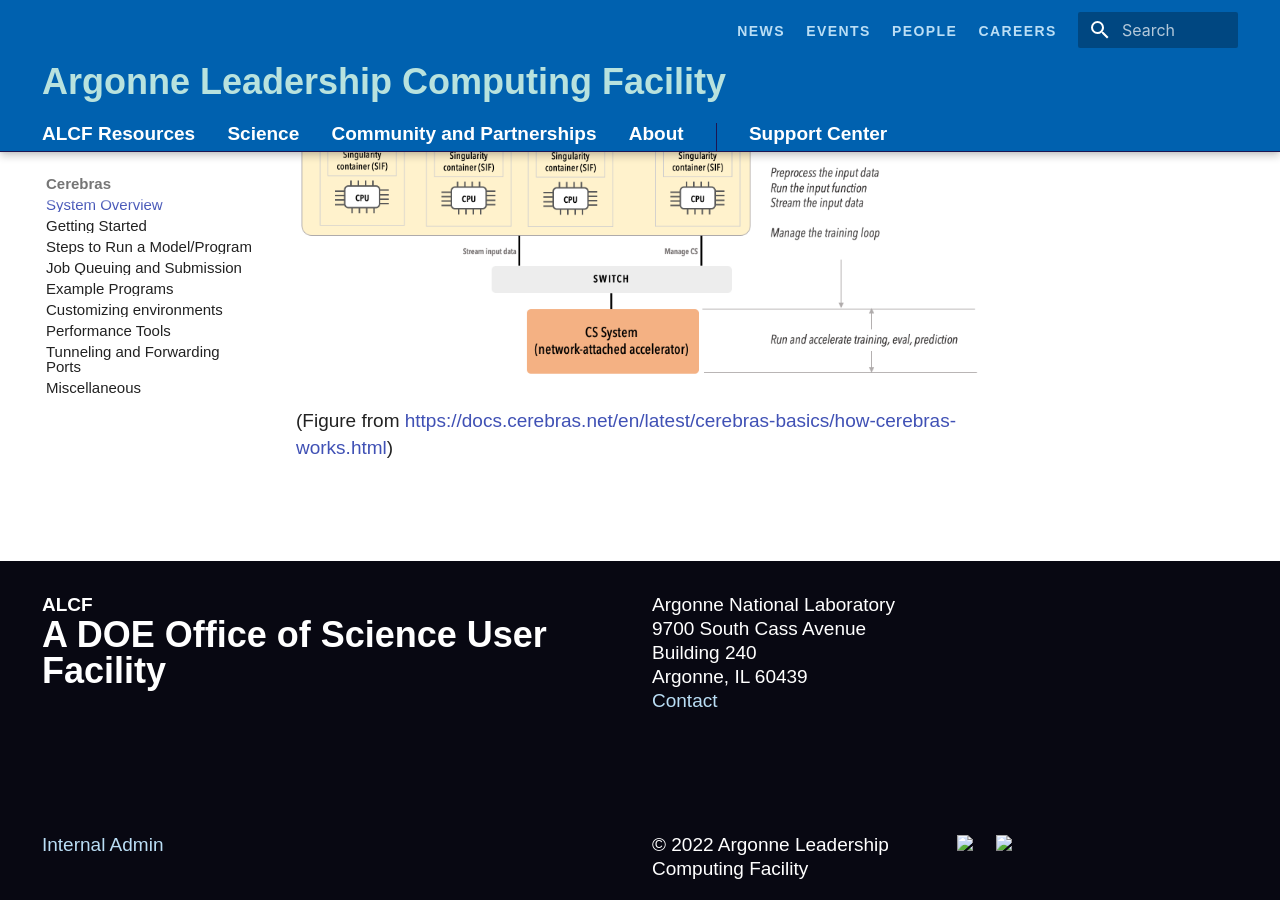
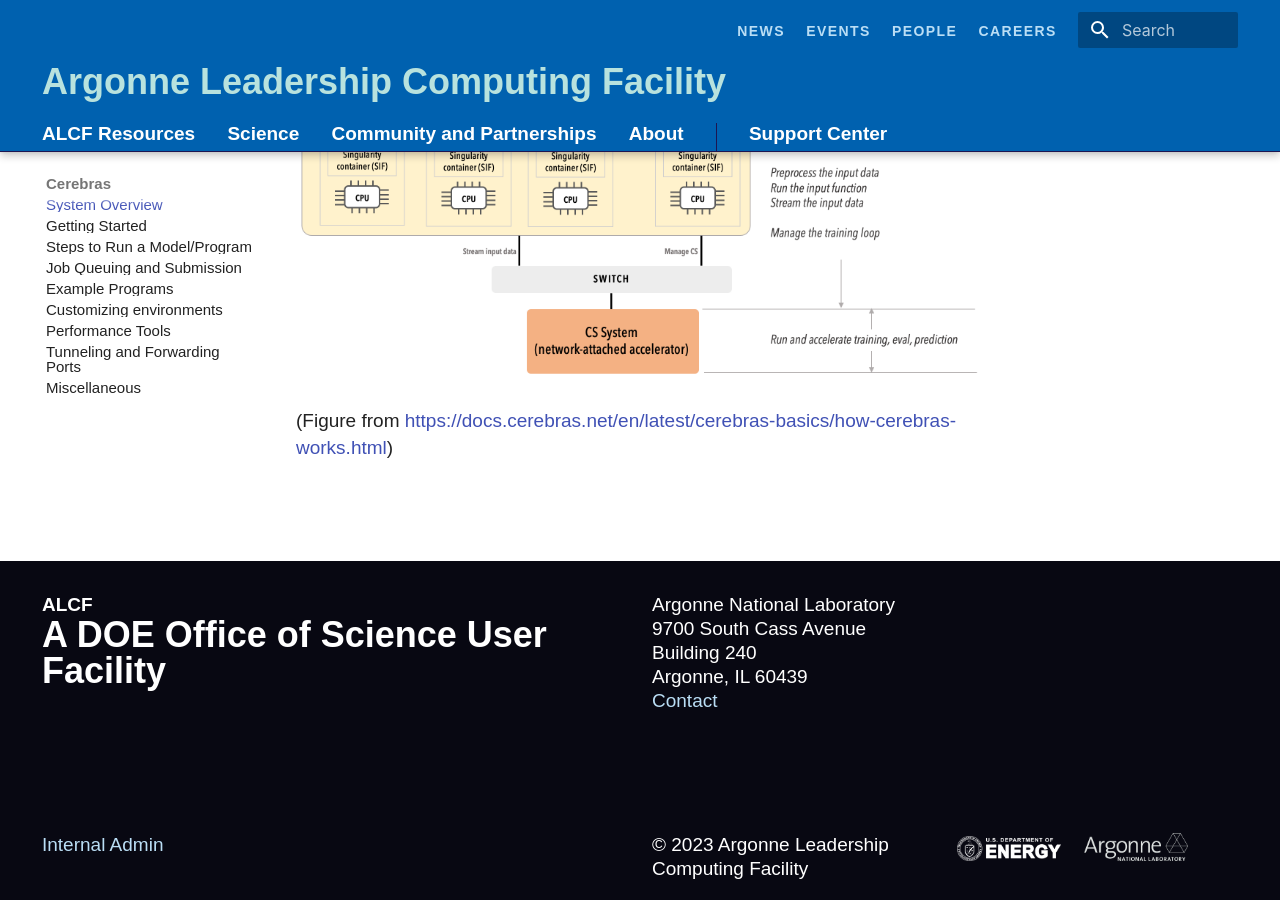
Before and after one commit to argonne-lcf/ai-testbed-userdocs, an MkDocs documentation site: the page built from docs/cerebras/System-Overview.md, in a window 1280 px wide and 900 px high, scrolled down 1558 px. Built offline with MkDocs 1.6.1 and Material for MkDocs 9.7.7, drawn with Linux system fonts in a browser that asks for light colours; some web fonts are replaced; comment, search, counter and statistics services are not loaded.

Commit message:
img path fix

```diff
--- a/mkdocs.yml
+++ b/mkdocs.yml
@@ -70,6 +70,7 @@
 
 repo_name: 'argonne-lcf/ALCF-AI-Testbed'
 repo_url: 'https://github.com/argonne-lcf/ALCF-AI-Testbed'
+site_url: 'https://argonne-lcf.github.io/ai-testbed-userdocs/'
 
 extra:
   social:
--- a/overrides/partials/footer.html
+++ b/overrides/partials/footer.html
@@ -26,13 +26,14 @@
 
 	<div class="footer--copyright">
 		<p>
-			&copy; 2022 Argonne Leadership Computing Facility
+			&copy; 2023 Argonne Leadership Computing Facility
 		</p>
 	</div>
 
 	<div class="footer--logos">
-		<img class="footer--logo-doe" src="images/DOE_ko_300.png">
-		<img class="footer--logo-argonne" src="images/ANL_ko_300.png">
+		<img class="footer--logo-doe" src="{{ config.site_url }}/images/DOE_ko_300.png">
+		<img class="footer--logo-argonne" src="{{ config.site_url }}/
+		images/ANL_ko_300.png">
 	</div>
 
 </div>
--- a/overrides/partials/header.html
+++ b/overrides/partials/header.html
@@ -75,7 +75,7 @@
 
 									<div class="dropdown__featured-image">
 										<div class="img-wrapper">
-											<img src="images/aurora.png" />
+											<img src="{{ config.site_url }}/images/aurora.png" />
 										</div>
 									</div>
 								</a>
@@ -135,7 +135,7 @@
 
 									<div class="dropdown__featured-image">
 										<div class="img-wrapper">
-											<img src="images/engineering.png" />
+											<img src="{{ config.site_url }}/images/engineering.png" />
 										</div>
 									</div>
 								</a>
@@ -314,7 +314,7 @@
 
 									<div class="dropdown__featured-image">
 										<div class="img-wrapper">
-											<img src="images/getstarted.png" />
+											<img src="{{ config.site_url }}/images/getstarted.png" />
 										</div>
 									</div>
 								</a>
--- a/overrides/partials/logo.html
+++ b/overrides/partials/logo.html
@@ -3,6 +3,6 @@
 
 <a href="https://alcf.anl.gov/" title="ALCF User Guide" class="md-nav__button md-logo" aria-label="ALCF User Guide" data-md-component="logo">
 
-  <img src="images/Argonne_wireframe_white_transparent.png" alt="logo">
+  <img src="{{ config.site_url }}/images/Argonne_wireframe_white_transparent.png" alt="logo">
 
 </a>
```
